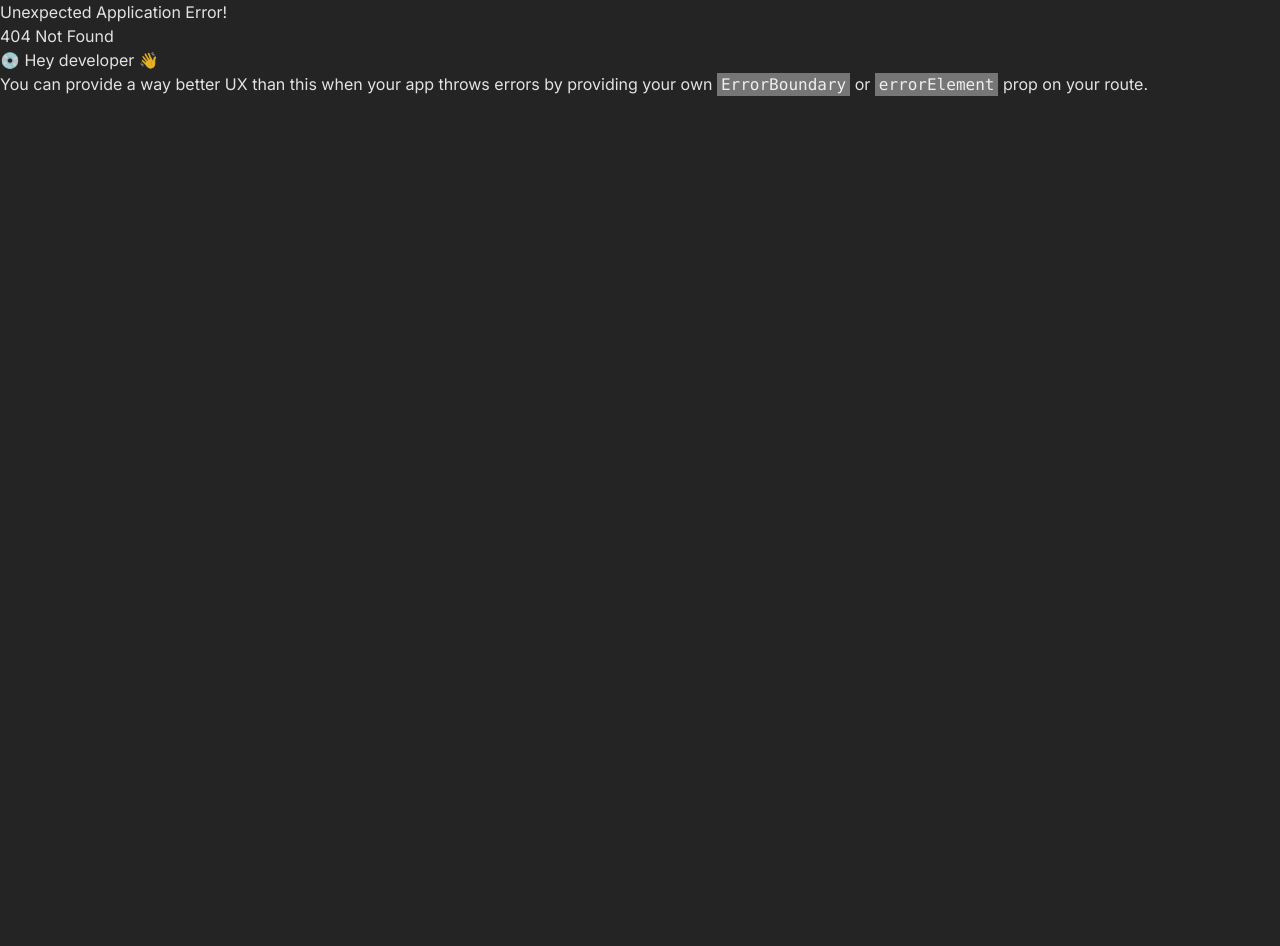
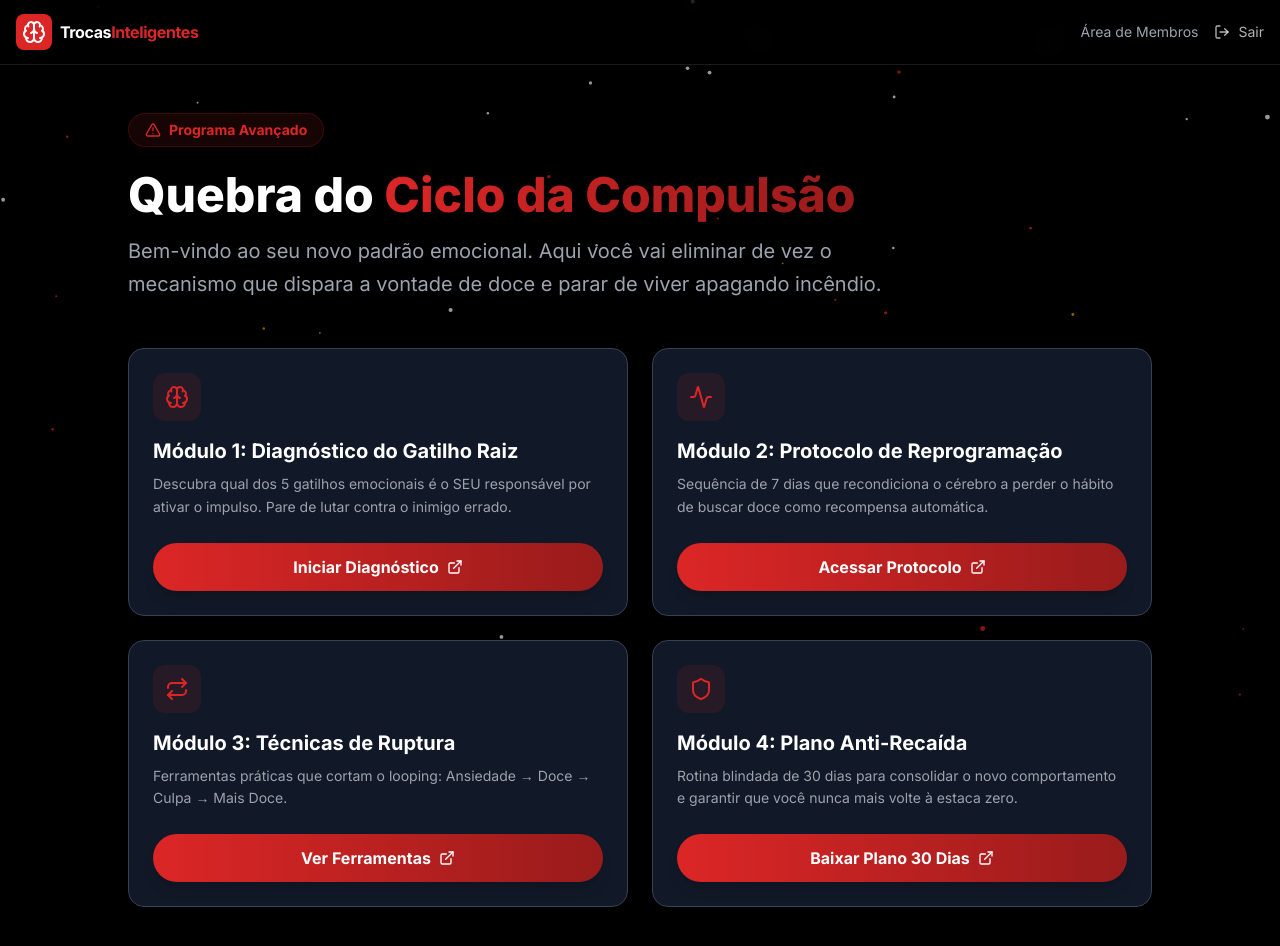
Before and after one commit to XGINKKK/trocasquecortamdoces, a React (Vite) app: page /upsell1 in a window 1280 px wide. Before the commit this address had no page. Shown: the top 946 px of the page. Before the commit the page ends 800 px from the top, so only its background shows below. Built offline with nearby package versions, Linux system fonts and the light colour scheme.

Commit message:
Update MembersBasic upgrade price to R$ 5,99

```diff
--- a/src/pages/MembersBasic.tsx
+++ b/src/pages/MembersBasic.tsx
@@ -26,7 +26,7 @@ const MembersBasic: React.FC = () => {
                     <div className="bg-gradient-to-br from-brand-red/10 to-black rounded-2xl p-6 border border-brand-red/30 flex flex-col items-center text-center justify-center h-full">
                         <h3 className="text-xl font-bold text-white mb-2">Quer acelerar seus resultados?</h3>
                         <p className="text-brand-muted text-sm mb-4">
-                            Desbloqueie o Protocolo Completo com 3 Bônus Exclusivos por apenas R$ 9,90.
+                            Desbloqueie o Protocolo Completo com 3 Bônus Exclusivos por apenas R$ 5,99.
                         </p>
                         <a
                             href="https://www.ggcheckout.com/checkout/v2/XrkcNcyFJ9STMclXnBqf"
--- /dev/null
+++ b/src/pages/ProductsPage.tsx
@@ -0,0 +1,66 @@
+import React from 'react';
+import MemberLayout from '../components/members/MemberLayout';
+import ContentCard from '../components/members/ContentCard';
+import { Brain, Activity, Shield, Repeat } from 'lucide-react';
+
+const ProductsPage: React.FC = () => {
+    return (
+        <MemberLayout>
+            <div className="max-w-5xl mx-auto">
+                {/* Header */}
+                <div className="mb-12 text-center md:text-left">
+                    <div className="inline-flex items-center gap-2 bg-brand-red/10 text-brand-red px-4 py-1.5 rounded-full text-sm font-bold mb-6 border border-brand-red/20">
+                        <Brain className="w-4 h-4" /> Programa Completo
+                    </div>
+                    <h1 className="text-3xl md:text-5xl font-black text-white mb-4 leading-tight">
+                        Quebra do <span className="text-transparent bg-clip-text bg-gradient-to-r from-brand-red to-brand-darkRed">Ciclo da Compulsão</span>
+                    </h1>
+                    <p className="text-xl text-brand-muted max-w-3xl leading-relaxed">
+                        Conheça os quatro módulos que irão transformar seu relacionamento com o açúcar e eliminar o padrão de compulsão.
+                    </p>
+                </div>
+
+                {/* Modules Grid */}
+                <div className="grid md:grid-cols-2 gap-6">
+                    <ContentCard
+                        title="Módulo 1: Diagnóstico do Gatilho Raiz"
+                        description="Descubra qual dos 5 gatilhos emocionais é o SEU responsável por ativar o impulso. Pare de lutar contra o inimigo errado."
+                        icon={<Brain />}
+                        buttonText="Iniciar Diagnóstico"
+                        href="#"
+                        delay={0.1}
+                    />
+
+                    <ContentCard
+                        title="Módulo 2: Protocolo de Reprogramação (7 dias)"
+                        description="Sequência de 7 dias que recondiciona o cérebro a perder o hábito de buscar doce como recompensa automática."
+                        icon={<Activity />}
+                        buttonText="Acessar Protocolo"
+                        href="#"
+                        delay={0.2}
+                    />
+
+                    <ContentCard
+                        title="Módulo 3: Técnicas de Ruptura do Ciclo"
+                        description="Ferramentas práticas que cortam o looping: Ansiedade → Doce → Culpa → Mais Doce."
+                        icon={<Repeat />}
+                        buttonText="Ver Ferramentas"
+                        href="#"
+                        delay={0.3}
+                    />
+
+                    <ContentCard
+                        title="Módulo 4: Plano Anti‑Recaída (30 dias)"
+                        description="Rotina blindada de 30 dias para consolidar o novo comportamento e garantir que você nunca mais volte à estaca zero."
+                        icon={<Shield />}
+                        buttonText="Baixar Plano 30 dias"
+                        href="#"
+                        delay={0.4}
+                    />
+                </div>
+            </div>
+        </MemberLayout>
+    );
+};
+
+export default ProductsPage;
--- /dev/null
+++ b/src/pages/Upsell1Page.tsx
@@ -0,0 +1,66 @@
+import React from 'react';
+import MemberLayout from '../components/members/MemberLayout';
+import ContentCard from '../components/members/ContentCard';
+import { Brain, Activity, Shield, Repeat, AlertTriangle } from 'lucide-react';
+
+const Upsell1Page: React.FC = () => {
+    return (
+        <MemberLayout>
+            <div className="max-w-5xl mx-auto">
+                {/* Header Section */}
+                <div className="mb-12 text-center md:text-left">
+                    <div className="inline-flex items-center gap-2 bg-brand-red/10 text-brand-red px-4 py-1.5 rounded-full text-sm font-bold mb-6 border border-brand-red/20">
+                        <AlertTriangle className="w-4 h-4" /> Programa Avançado
+                    </div>
+                    <h1 className="text-3xl md:text-5xl font-black text-white mb-4 leading-tight">
+                        Quebra do <span className="text-transparent bg-clip-text bg-gradient-to-r from-brand-red to-brand-darkRed">Ciclo da Compulsão</span>
+                    </h1>
+                    <p className="text-xl text-brand-muted max-w-3xl leading-relaxed">
+                        Bem-vindo ao seu novo padrão emocional. Aqui você vai eliminar de vez o mecanismo que dispara a vontade de doce e parar de viver apagando incêndio.
+                    </p>
+                </div>
+
+                {/* Modules Grid */}
+                <div className="grid md:grid-cols-2 gap-6">
+                    <ContentCard
+                        title="Módulo 1: Diagnóstico do Gatilho Raiz"
+                        description="Descubra qual dos 5 gatilhos emocionais é o SEU responsável por ativar o impulso. Pare de lutar contra o inimigo errado."
+                        icon={<Brain />}
+                        buttonText="Iniciar Diagnóstico"
+                        href="#"
+                        delay={0.1}
+                    />
+
+                    <ContentCard
+                        title="Módulo 2: Protocolo de Reprogramação"
+                        description="Sequência de 7 dias que recondiciona o cérebro a perder o hábito de buscar doce como recompensa automática."
+                        icon={<Activity />}
+                        buttonText="Acessar Protocolo"
+                        href="#"
+                        delay={0.2}
+                    />
+
+                    <ContentCard
+                        title="Módulo 3: Técnicas de Ruptura"
+                        description="Ferramentas práticas que cortam o looping: Ansiedade → Doce → Culpa → Mais Doce."
+                        icon={<Repeat />}
+                        buttonText="Ver Ferramentas"
+                        href="#"
+                        delay={0.3}
+                    />
+
+                    <ContentCard
+                        title="Módulo 4: Plano Anti-Recaída"
+                        description="Rotina blindada de 30 dias para consolidar o novo comportamento e garantir que você nunca mais volte à estaca zero."
+                        icon={<Shield />}
+                        buttonText="Baixar Plano 30 Dias"
+                        href="#"
+                        delay={0.4}
+                    />
+                </div>
+            </div>
+        </MemberLayout>
+    );
+};
+
+export default Upsell1Page;
```
Also changed, not shown: src/main.tsx (+10 -0 lines).
